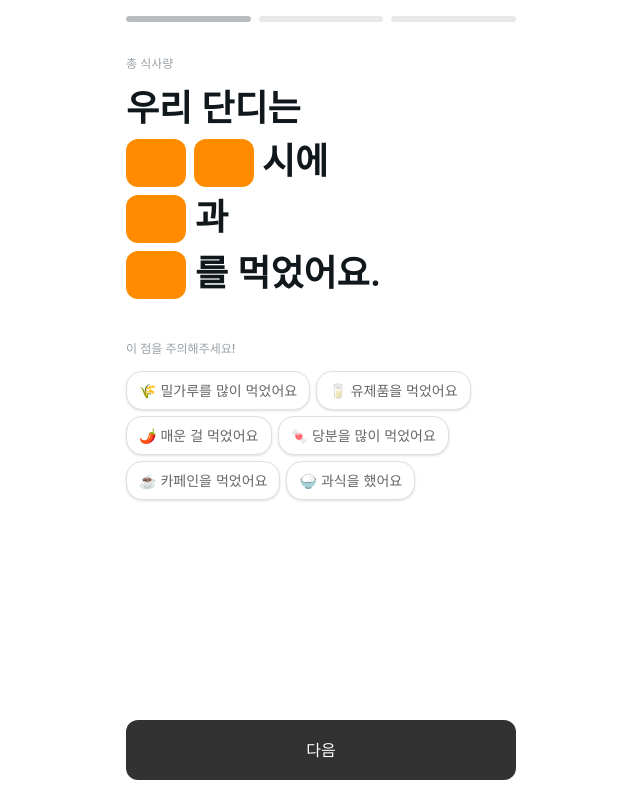
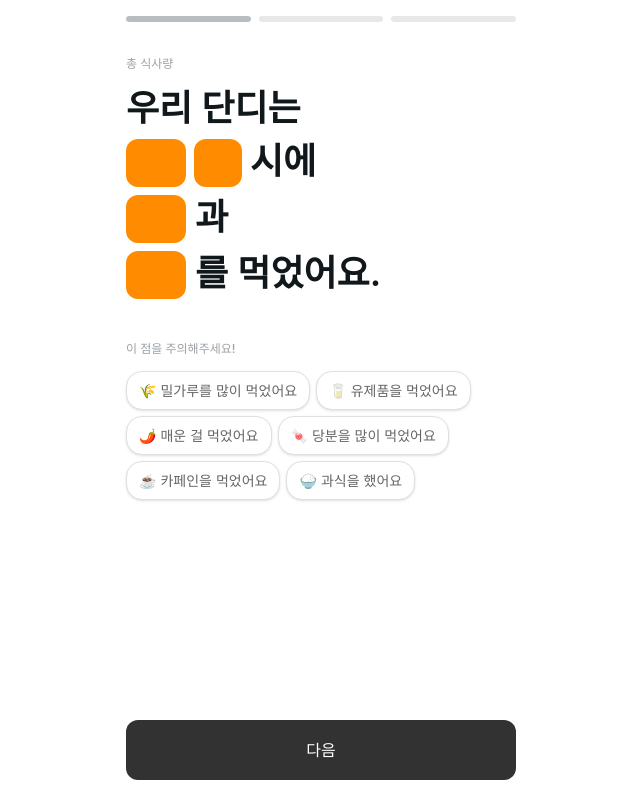
Before and after one commit to dandicare/doedorok, a Next.js app in the folder apps/web/: page /parent/after-meal-checkin in a window 1280 px wide. Shown: the whole page, without its empty margins (319-959 px from the left). Built offline with nearby package versions, Linux system fonts and the light colour scheme; a web font is replaced by a local one.

Commit message:
fix: 너비 수정

```diff
--- a/apps/web/app/parent/after-meal-checkin/page.tsx
+++ b/apps/web/app/parent/after-meal-checkin/page.tsx
@@ -27,7 +27,7 @@ export default function AfterMealCheckinPage(): React.JSX.Element {
                                     <div>
                                         <span className="inline-flex gap-2">
                                             <EditableText />
-                                            <EditableText /> 시에
+                                            <EditableText className="min-w-[48px]" /> 시에
                                         </span>
                                     </div>
                                     <div>
```
